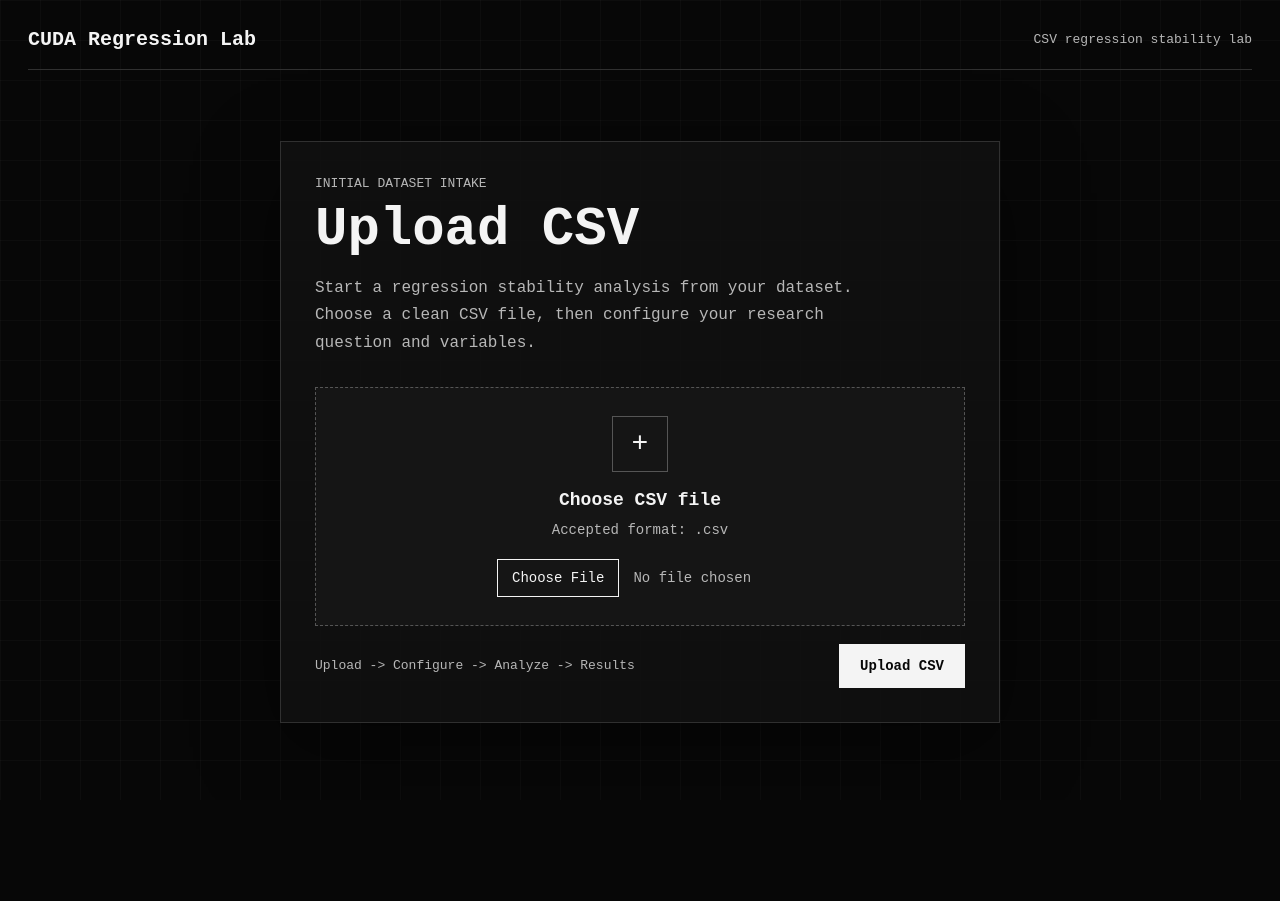
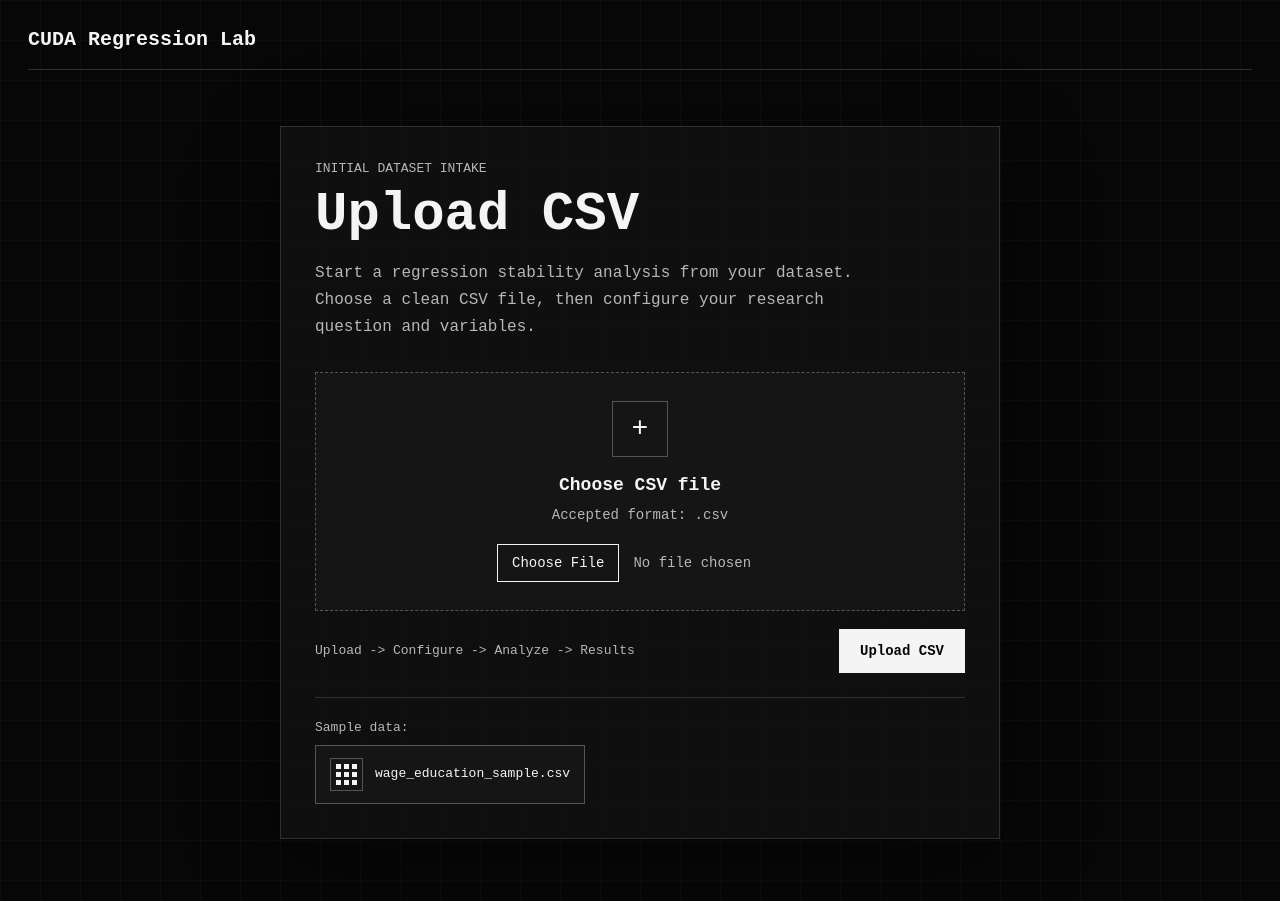
Before and after one commit to gabes19/CUDA-Regression-Lab, a Flask app: page / in a window 1280 px wide. Before the commit the page ends 723 px from the top, so only its background shows below. Run offline with Flask 3, Linux system fonts and the light colour scheme; some libraries are stand-ins or nearby versions.

Commit message:
Added sample data to upload screen

```diff
--- a/app.py
+++ b/app.py
@@ -4,7 +4,7 @@ import pandas as pd
 import plotly.graph_objects as go
 import plotly.io as pio
 import statsmodels.api as sm
-from flask import Flask, render_template, request
+from flask import Flask, abort, render_template, request
 from werkzeug.utils import secure_filename
 from dotenv import load_dotenv
 from openai import OpenAI
@@ -18,6 +18,7 @@ app = Flask(__name__)
 
 #Upload folder for local dev
 UPLOAD_FOLDER = "uploads"
+SAMPLE_DATASET_FILENAME = "wage_education_sample.csv"
 app.config["UPLOAD_FOLDER"] = UPLOAD_FOLDER
 
 @app.route("/")
@@ -43,6 +44,24 @@ def upload():
     columns = parse_columns(save_path)
 
     return render_template("configure.html", filename=filename, columns=columns)
+
+@app.route("/sample/wage-education")
+def sample_wage_education():
+    '''Load the bundled wage/education sample dataset.'''
+    sample_path = os.path.join(
+        app.config["UPLOAD_FOLDER"],
+        SAMPLE_DATASET_FILENAME
+    )
+
+    if not os.path.exists(sample_path):
+        abort(404, description="Sample dataset not found")
+
+    columns = parse_columns(sample_path)
+    return render_template(
+        "configure.html",
+        filename=SAMPLE_DATASET_FILENAME,
+        columns=columns
+    )
 
 def parse_columns(csv_path):
     '''Helper function to parse column metadata for
--- a/templates/configure.html
+++ b/templates/configure.html
@@ -495,7 +495,6 @@
   <div class="page">
     <header class="topbar" aria-label="Application header">
       <h1 class="brand">CUDA Regression Lab</h1>
-      <div class="status">CSV regression stability lab</div>
     </header>
 
     <main>
--- a/templates/index.html
+++ b/templates/index.html
@@ -194,6 +194,59 @@
       color: var(--text);
     }
 
+    .sample-data {
+      display: grid;
+      gap: 10px;
+      border-top: 1px solid var(--line);
+      margin-top: 24px;
+      padding-top: 22px;
+    }
+
+    .sample-label {
+      color: var(--muted);
+      font-size: 13px;
+    }
+
+    .sample-box {
+      display: inline-grid;
+      grid-template-columns: auto minmax(0, 1fr);
+      align-items: center;
+      gap: 12px;
+      width: fit-content;
+      max-width: 100%;
+      border: 1px solid var(--line-strong);
+      background: var(--panel-soft);
+      color: var(--text);
+      padding: 12px 14px;
+      text-decoration: none;
+    }
+
+    .sample-box:hover {
+      border-color: var(--text);
+      background: var(--field);
+    }
+
+    .data-icon {
+      display: grid;
+      grid-template-columns: repeat(3, 5px);
+      gap: 3px;
+      border: 1px solid var(--line-strong);
+      padding: 5px;
+    }
+
+    .data-icon span {
+      width: 5px;
+      height: 5px;
+      background: var(--text);
+    }
+
+    .sample-name {
+      color: var(--text);
+      font-size: 13px;
+      line-height: 1.4;
+      overflow-wrap: anywhere;
+    }
+
     @media (max-width: 640px) {
       .page {
         padding: 20px;
@@ -237,7 +290,6 @@
   <div class="page">
     <header class="topbar" aria-label="Application header">
       <h1 class="brand">CUDA Regression Lab</h1>
-      <div class="status">CSV regression stability lab</div>
     </header>
 
     <main>
@@ -264,6 +316,24 @@
             <button type="submit">Upload CSV</button>
           </div>
         </form>
+
+        <div class="sample-data" aria-label="Sample dataset">
+          <div class="sample-label">Sample data:</div>
+          <a class="sample-box" href="/sample/wage-education">
+            <span class="data-icon" aria-hidden="true">
+              <span></span>
+              <span></span>
+              <span></span>
+              <span></span>
+              <span></span>
+              <span></span>
+              <span></span>
+              <span></span>
+              <span></span>
+            </span>
+            <span class="sample-name">wage_education_sample.csv</span>
+          </a>
+        </div>
       </section>
     </main>
   </div>
--- a/templates/results.html
+++ b/templates/results.html
@@ -383,7 +383,6 @@
   <div class="page">
     <header class="topbar" aria-label="Application header">
       <h1 class="brand">CUDA Regression Lab</h1>
-      <div class="status">CSV regression stability lab</div>
     </header>
 
     <main>
```
